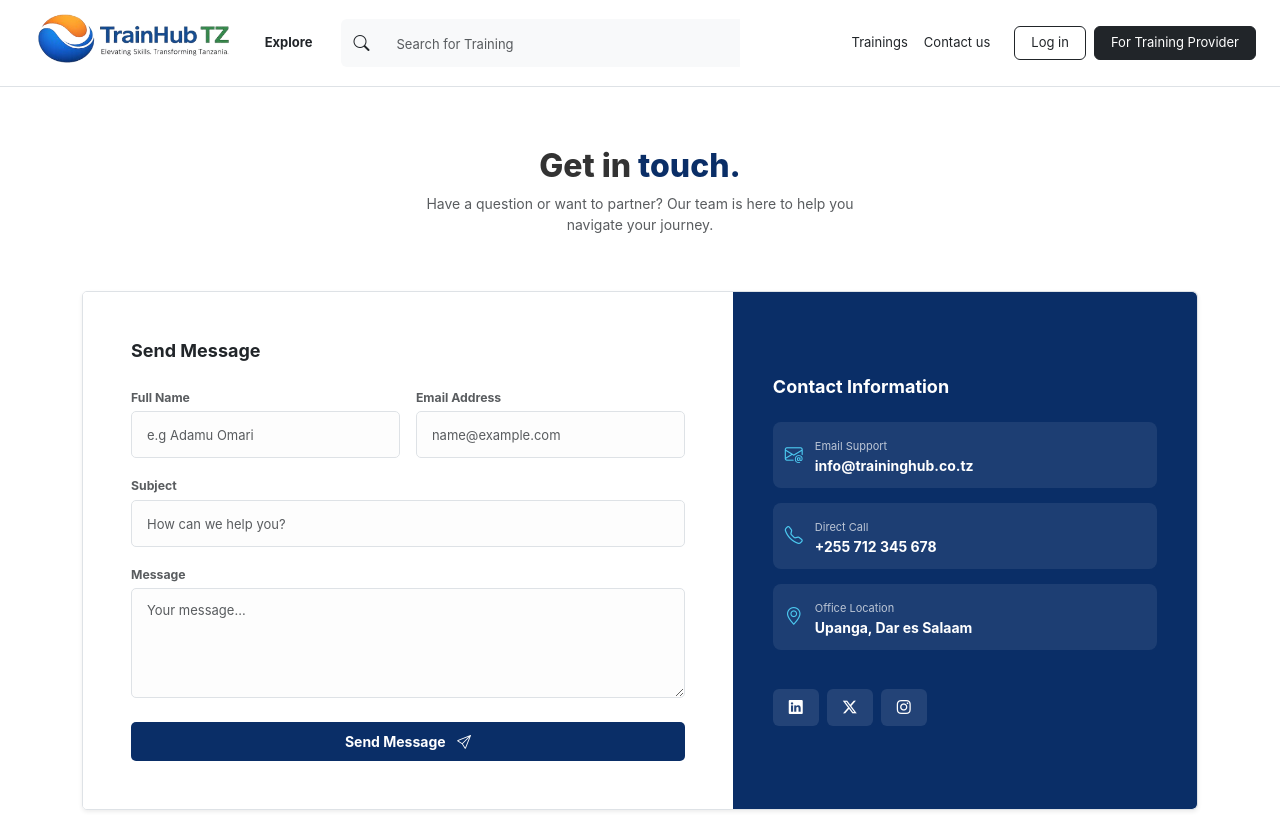
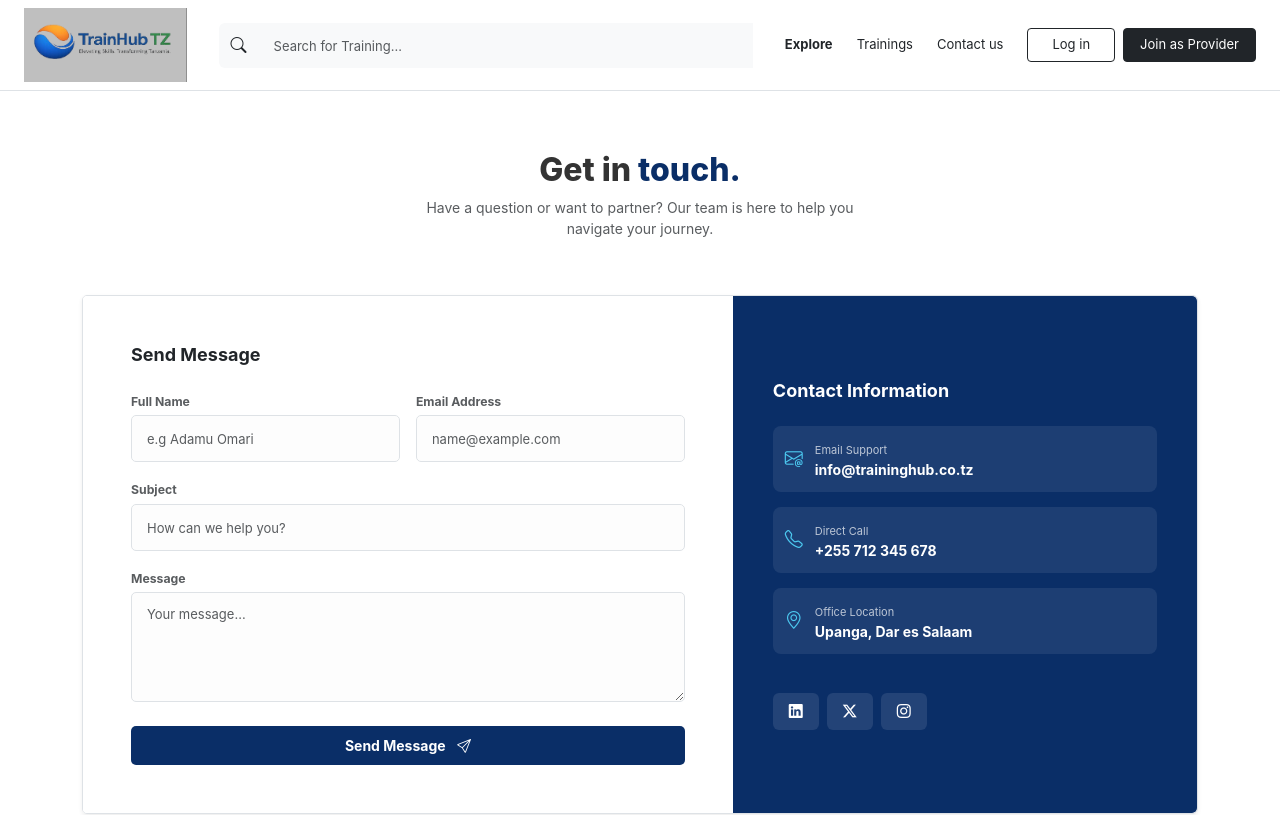
Before and after one commit to Jgenes/aaaa, a React (Vite) app: page /contact in a window 1280 px wide. Shown: the top 815 px of the page. Built offline with nearby package versions, Linux system fonts and the light colour scheme.

Commit message:
april1 commit

```diff
--- a/src/components/NavBar.jsx
+++ b/src/components/NavBar.jsx
@@ -4,23 +4,23 @@ import LOGO from "../assets/logo1.png";
 
 export default function NavBar() {
   const navigate = useNavigate();
-  const [isOpen, setIsOpen] = useState(false); // Dropdown ya Profile
-  const [isNavOpen, setIsNavOpen] = useState(false); // Mobile Menu Toggle
+  const [isOpen, setIsOpen] = useState(false);
+  const [isNavOpen, setIsNavOpen] = useState(false);
   const dropdownRef = useRef(null);
 
-  // User data
   const token = localStorage.getItem("token");
   const user = JSON.parse(localStorage.getItem("user") || "{}");
 
+  // ✅ LOGIC: Angalia kama ni Provider na kama bado hajamaliza onboarding
+  // Hapa nimechukulia kuwa una field inaitwa 'status' au 'onboarded'
+  const isProviderOnboarding = user.role === "provider" && user.onboarded === false;
+
   const handleLogout = () => {
-    localStorage.removeItem("token");
-    localStorage.removeItem("user");
-    localStorage.removeItem("role");
+    localStorage.clear();
     navigate("/login");
     window.location.reload();
   };
 
-  // Close dropdown when clicking outside
   useEffect(() => {
     const handleClickOutside = (event) => {
       if (dropdownRef.current && !dropdownRef.current.contains(event.target)) {
@@ -32,100 +32,96 @@ export default function NavBar() {
   }, []);
 
   return (
-    <nav className="navbar navbar-expand-lg bg-white border-bottom sticky-top">
-      <div className="container-fluid px-4">
-        {/* LOGO - Nimeondoa kila class inayoweza kuifanya ionekane kama button */}
-        <Link to="/" style={{ textDecoration: 'none', border: 'none', outline: 'none', boxShadow: 'none' }}>
-          <img src={LOGO} alt="TrainingHub Logo" style={{ height: "70px", display: "block" }} />
+    <nav className="navbar navbar-expand-lg bg-white border-bottom sticky-top py-2">
+      <div className="container-fluid px-lg-4">
+        <Link to="/" className="navbar-brand me-2">
+          <img src={LOGO} alt="Logo" style={{ height: "50px", objectFit: "contain" }} />
         </Link>
 
-        {/* HAMBURGER BUTTON - Kwa ajili ya Mobile pekee */}
         <button
           className="navbar-toggler shadow-none border-0"
           type="button"
           onClick={() => setIsNavOpen(!isNavOpen)}
         >
-          <span className="navbar-toggler-icon"></span>
+          <i className={`bi ${isNavOpen ? 'bi-x-lg' : 'bi-list'} fs-3`}></i>
         </button>
 
-        {/* EXPLORE - Style yako asilia */}
-        <Link
-          style={{ fontSize: "13px", fontWeight: "bold" }}
-          to="/"
-          className="btn btn-link text-dark text-decoration-none me-3 d-none d-lg-inline-block"
-        >
-          Explore
-        </Link>
+        <div className={`collapse navbar-collapse ${isNavOpen ? "show" : ""}`}>
 
-        {/* SEARCH BAR - Style yako asilia */}
-        <form className="d-none d-lg-flex flex-grow-1 me-4">
-          <div className="input-group">
+          {/* SEARCH - Ficha kama yuko onboarding ili asivurugike */}
+          {!isProviderOnboarding && (
+            <form className="d-flex mt-3 mt-lg-0 flex-grow-1 mx-lg-4 order-2 order-lg-1">
+              <div className="input-group w-100">
                 <span className="input-group-text bg-light border-0">
                   <i className="bi bi-search"></i>
                 </span>
                 <input
                   type="search"
                   className="form-control border-0 bg-light shadow-none"
-              placeholder="Search for Training"
+                  placeholder="Search for Training..."
+                  style={{ fontSize: "14px" }}
                 />
               </div>
             </form>
+          )}
 
-        {/* MENU ITEMS */}
-        <div className={`collapse navbar-collapse ${isNavOpen ? "show" : ""}`} id="navbarNav">
-          <ul className="navbar-nav ms-auto align-items-center">
-            <li className="nav-item" style={{ fontSize: "13px" }}>
-              <Link className="nav-link text-dark" to="/trainings" onClick={() => setIsNavOpen(false)}>
+          <ul className="navbar-nav ms-auto align-items-lg-center order-1 order-lg-2 gap-2">
+
+            {/* LINKS ZA KAWAIDA - Zinaonekana kama siyo onboarding */}
+            {!isProviderOnboarding && (
+              <>
+                <li className="nav-item">
+                  <Link className="nav-link text-dark fw-bold" to="/" onClick={() => setIsNavOpen(false)} style={{ fontSize: "13px" }}>
+                    Explore
+                  </Link>
+                </li>
+                <li className="nav-item">
+                  <Link className="nav-link text-dark" to="/trainings" onClick={() => setIsNavOpen(false)} style={{ fontSize: "13px" }}>
                     Trainings
                   </Link>
                 </li>
+              </>
+            )}
 
             {token ? (
               <>
-                <li className="nav-item" style={{ fontSize: "13px" }}>
-                  <Link className="nav-link text-dark fw-semibold" to="/learning" onClick={() => setIsNavOpen(false)}>
+                {/* FICHA HIZI KAMA NI PROVIDER ANAYEFANYA ONBOARDING */}
+                {!isProviderOnboarding && (
+                  <>
+                    <li className="nav-item">
+                      <Link className="nav-link text-dark fw-semibold" to="/learning" onClick={() => setIsNavOpen(false)} style={{ fontSize: "13px" }}>
                         My Learning
                       </Link>
                     </li>
-                <li className="nav-item" style={{ fontSize: "13px" }}>
-                  <Link className="nav-link text-dark fw-semibold" to="/transactions" onClick={() => setIsNavOpen(false)}>
+                    <li className="nav-item">
+                      <Link className="nav-link text-dark fw-semibold" to="/transactions" onClick={() => setIsNavOpen(false)} style={{ fontSize: "13px" }}>
                         Transactions
                       </Link>
                     </li>
+                  </>
+                )}
 
-                {/* Profile Dropdown */}
-                <li className="nav-item dropdown ms-lg-3" ref={dropdownRef}>
+                {/* PROFILE DROPDOWN - Hii inabaki ili aweze ku-Logout */}
+                <li className="nav-item dropdown ms-lg-2" ref={dropdownRef}>
                   <button
-                    className="btn btn-outline-dark dropdown-toggle rounded-circle p-2 shadow-none"
+                    className="btn btn-dark rounded-circle p-0 d-flex align-items-center justify-content-center shadow-none mt-2 mt-lg-0"
                     type="button"
                     onClick={() => setIsOpen(!isOpen)}
-                    style={{ width: "40px", height: "40px" }}
+                    style={{ width: "38px", height: "38px", fontSize: "14px" }}
                   >
-                    {user.name?.charAt(0) || "U"}
+                    {user.name?.charAt(0).toUpperCase() || "U"}
                   </button>
 
-                  <ul
-                    className={`dropdown-menu dropdown-menu-end shadow border-0 ${isOpen ? "show" : ""}`}
-                    style={{
-                        display: isOpen ? "block" : "none",
-                        right: 0,
-                        left: "auto",
-                        position: "absolute",
-                        zIndex: 1000
-                    }}
-                  >
+                  <ul className={`dropdown-menu dropdown-menu-end shadow border-0 mt-2 ${isOpen ? "show d-block" : "d-none"}`}
+                      style={{ position: "absolute", right: 0 }}>
+                    <li className="px-3 py-2 border-bottom">
+                       <p className="mb-0 small fw-bold text-truncate" style={{maxWidth: "150px"}}>{user.name}</p>
+                       <span className="badge bg-primary-subtle text-primary x-small">
+                        {isProviderOnboarding ? "Onboarding" : user.role}
+                       </span>
+                    </li>
                     <li>
-                      <h6 className="dropdown-header small text-muted">
-                        {user.email}
-                      </h6>
-                    </li>
-                    <li><hr className="dropdown-divider" /></li>
-                    <li>
-                      <button
-                        style={{ fontSize: "13px" }}
-                        className="dropdown-item text-danger"
-                        onClick={handleLogout}
-                      >
+                      <button className="dropdown-item small text-danger fw-bold" onClick={handleLogout}>
                         Logout
                       </button>
                     </li>
@@ -133,23 +129,23 @@ export default function NavBar() {
                 </li>
               </>
             ) : (
-              <div className="d-lg-flex align-items-center">
+              <div className="d-flex flex-column flex-lg-row align-items-lg-center gap-2 mt-3 mt-lg-0">
                 <li className="nav-item">
-                  <Link className="nav-link text-dark" to="/contact" style={{ fontSize: "13px" }}>
+                  <Link className="nav-link text-dark me-2" to="/contact" style={{ fontSize: "13px" }}>
                     Contact us
                   </Link>
                 </li>
-                <li className="nav-item ms-lg-3 me-2">
-                  <Link to="/login">
-                    <button style={{ fontSize: "13px" }} className="btn btn-outline-dark px-3 shadow-none">
+                <li className="nav-item">
+                  <Link to="/login" className="w-100" onClick={() => setIsNavOpen(false)}>
+                    <button className="btn btn-outline-dark px-4 w-100 shadow-none" style={{ fontSize: "13px", borderRadius: "4px" }}>
                       Log in
                     </button>
                   </Link>
                 </li>
                 <li className="nav-item">
-                  <Link to="/tenant-register">
-                    <button style={{ fontSize: "13px" }} className="btn btn-dark px-3 shadow-none">
-                      For Training Provider
+                  <Link to="/tenant-register" className="w-100" onClick={() => setIsNavOpen(false)}>
+                    <button className="btn btn-dark px-3 w-100 shadow-none" style={{ fontSize: "13px", borderRadius: "4px" }}>
+                      Join as Provider
                     </button>
                   </Link>
                 </li>
--- a/src/pages/App.css
+++ b/src/pages/App.css
@@ -631,3 +631,82 @@ label{
 select option{
   font-size: 13px;
 }
+/* Rangi za Giza (Deep Navy) */
+.modern-header {
+    background-color: #111827 !important;
+    height: 70px;
+    border-bottom: 1px solid #1f2937;
+}
+
+.modern-sidebar {
+    background-color: #111827 !important;
+    min-height: calc(100vh - 70px);
+    border-right: 1px solid #1f2937;
+}
+
+.sidebar-label {
+    color: #4b5563;
+    font-size: 0.75rem;
+    text-transform: uppercase;
+    font-weight: 700;
+    margin-bottom: 10px;
+    letter-spacing: 0.05em;
+}
+
+/* Sidebar Links */
+.nav-link-modern {
+    color: #9ca3af;
+    padding: 10px 15px;
+    border-radius: 4px; /* Square feel kidogo */
+    display: flex;
+    align-items: center;
+    gap: 12px;
+    text-decoration: none;
+    transition: all 0.3s ease;
+    font-weight: 500;
+}
+
+.nav-link-modern:hover {
+    background-color: #1f2937;
+    color: #3b82f6;
+}
+
+.active-link {
+    background-color: #1e293b;
+    color: #3b82f6 !important;
+    border-left: 3px solid #3b82f6;
+}
+
+/* User Profile Avatar */
+.avatar-circle {
+    width: 35px;
+    height: 35px;
+    background-color: #3b82f6;
+    color: white;
+    border-radius: 4px; /* Squared */
+    display: flex;
+    align-items: center;
+    justify-content: center;
+    font-weight: bold;
+}
+
+.modern-search {
+    background-color: #1f2937 !important;
+    border: none !important;
+    color: white !important;
+    border-radius: 4px;
+}
+
+/* Main Content Area */
+.main-content-bg {
+    background-color: #f9fafb;
+    min-height: calc(100vh - 70px);
+}
+
+.page-title {
+    font-weight: 800;
+    color: #111827;
+    letter-spacing: -0.02em;
+}
+
+.x-small { font-size: 0.7rem; }
```
Lines whose indentation alone changed are shown as unchanged.
